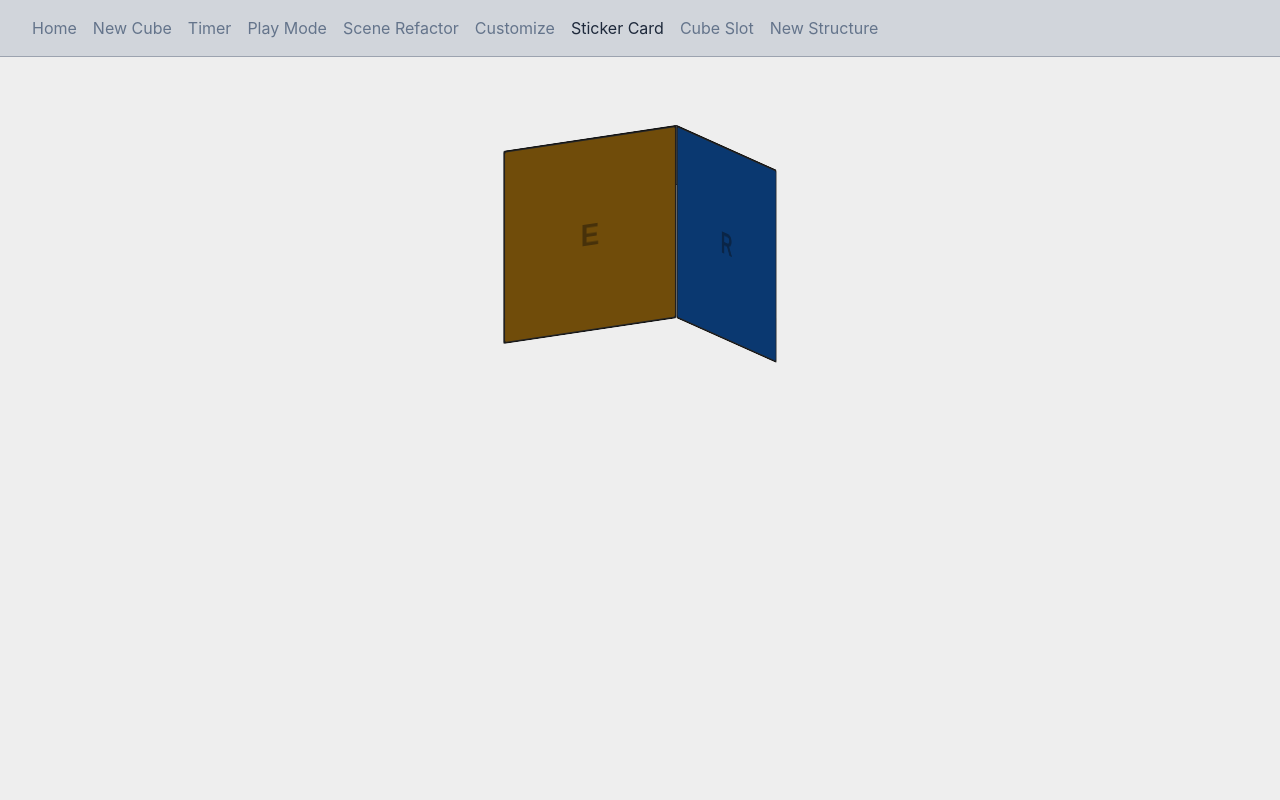
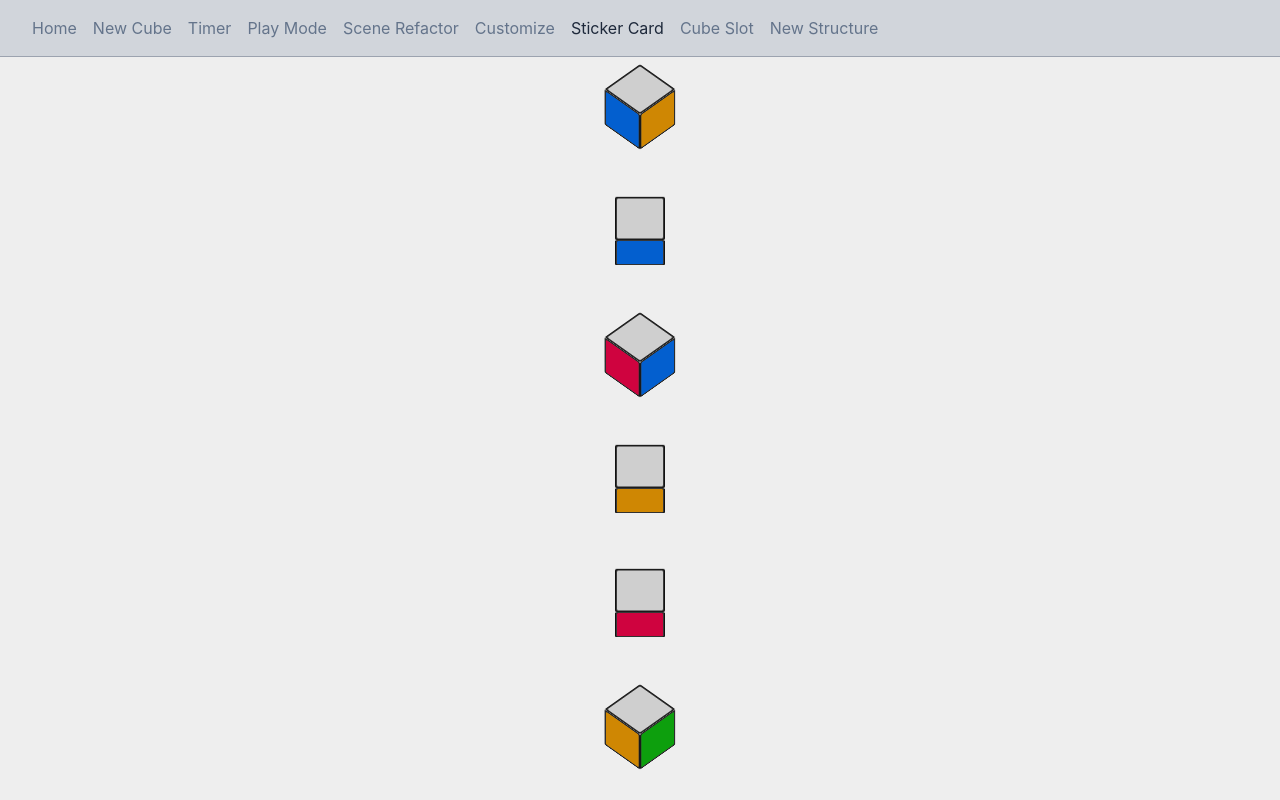
Before and after one commit to McHeisenburglar/rubiks-cube-3d-vite, a React (Vite) app: page /rubiks-cube-3d-vite/sticker-cards in a window 1280 px wide. Shown: the top 800 px of the page. Built offline with nearby package versions, Linux system fonts and the light colour scheme.

Commit message:
Got the sticker cards to work.

```diff
--- a/src/components/new/CubeRotationWrapper.tsx
+++ b/src/components/new/CubeRotationWrapper.tsx
@@ -27,6 +27,7 @@ const CubeRotationController: React.FC<IProps> = ({
 	})
 
 	useRotationContextEffect((rotationSet) => {
+		console.log('hello')
 		setRotation({ ...rotationSet })
 	})
 
--- a/src/components/sticker-cards/Main.tsx
+++ b/src/components/sticker-cards/Main.tsx
@@ -6,14 +6,16 @@ interface IProps {}
 const StickerCard: React.FC<IProps> = () => {
 	const cube = useMemo(() => new CubeWithPos(), [])
 
-	const sticker = cube.getRandomStickerInFilter((s) => s.type === 'corner')
+	const sticker = cube.getRandomStickerInFilter((s) => s.type === 'edge')
 
 	console.log('Showing sticker', sticker.name)
 
 	return (
-		<>
-			<CubePieceView sticker={sticker} cubeConfig={cube.cubeConfig} debug />
-		</>
+		<CubeStyleProvider config={cube.cubeConfig}>
+			{cube.allStickers.map((s) => (
+				<CubePieceView sticker={s} debug />
+			))}
+		</CubeStyleProvider>
 	)
 }
 
@@ -22,33 +24,55 @@ export default StickerCard
 import CubePerspectiveWrapper from '../new/CubePerspectiveWrapper'
 import CubeRotationController from '../new/CubeRotationWrapper'
 import CubeStyleProvider from '../new/CubeStyleConfigWrapper'
-
+import { RotationContext } from '../scene-refactor/useRotationEffect'
 interface CubeView {
 	sticker: ISticker
-	cubeConfig: CubeConfig
 	debug?: boolean
 	onStickerClick?: (sticker: ISticker) => void
 }
 
-const CubePieceView: React.FC<CubeView> = ({ debug, sticker, cubeConfig }) => {
+const CubePieceView: React.FC<CubeView> = ({ debug, sticker }) => {
 	if (debug) console.log('::::: Rendered CubeComponent.')
+
+	const style = {
+		'--side-size': '25px',
+	} as React.CSSProperties
+
+	const cornerRotation: RotationSet = {
+		x: -45,
+		y: -45,
+		z: 0,
+	}
+
+	const edgeRotation: RotationSet = {
+		x: -60,
+		y: -90,
+		z: 0,
+	}
+
+	const contextValue = {
+		value: sticker.type === 'corner' ? cornerRotation : edgeRotation,
+		update: () => {},
+	}
+
+	if (sticker.type === 'center') return <></>
+
+	// if (sticker.type === 'corner') rotate({ x: 0, y: 0, z: 0 })
 
 	return (
 		<div className="cube-v2">
-			<div className="cube-wrapper">
-				<CubeRotationController>
-					<CubeStyleProvider config={cubeConfig}>
+			<div className="cube-wrapper m-auto" style={style}>
+				<RotationContext.Provider value={contextValue}>
+					<CubeRotationController disabled>
 						<CubePerspectiveWrapper mode={'3d-fold'}>
 							<CubePiece sticker={sticker} />
 						</CubePerspectiveWrapper>
-					</CubeStyleProvider>
-				</CubeRotationController>
+					</CubeRotationController>
+				</RotationContext.Provider>
 			</div>
 		</div>
 	)
 }
-
-import Sticker from '../new/Sticker'
 
 interface CubePieceProps {
 	sticker: ISticker
@@ -59,10 +83,10 @@ const CubePiece: React.FC<CubePieceProps> = ({ sticker, debug }) => {
 	if (debug) console.log('::::: Rendered Cube.')
 
 	return (
-		<div className={`cube`}>
+		<div className={`cube cube-piece`}>
 			<CubeSide sticker={sticker} side="top" />
 			{sticker.neighbors?.map((n, i) => {
-				return <CubeSide sticker={n} side={i === 0 ? 'front' : 'right'} />
+				return <CubeSide sticker={n} side={i === 0 ? 'right' : 'front'} />
 			})}
 		</div>
 	)
@@ -80,7 +104,31 @@ export const CubeSide: React.FC<CubeSideProps> = ({ sticker, debug, side }) => {
 
 	return (
 		<div className={`side piece-side side-${side}`} data-side={side}>
-			<Sticker sticker={sticker} index={0} position={sticker.side + 0} />
+			<Sticker sticker={sticker} position={sticker.side + 0} />
 		</div>
 	)
 }
+
+interface StickerProps {
+	sticker: ISticker
+	position: string
+	debug?: boolean
+	classes?: string[]
+}
+
+const Sticker: React.FC<StickerProps> = ({ sticker, position, debug }) => {
+	if (debug) console.log('::::: Rendered Sticker.')
+
+	const { side, name, type, id } = sticker
+
+	const classList = ['sticker']
+	const dataAttributes = {
+		'data-sticker-color': side,
+		'data-sticker-name': name,
+		'data-sticker-id': id,
+		'data-piece-type': type,
+		'data-sticker-position': position,
+	}
+
+	return <div className={classList.join(' ')} {...dataAttributes}></div>
+}
--- a/src/scss/cube-v2.scss
+++ b/src/scss/cube-v2.scss
@@ -7,9 +7,8 @@
 .cube-v2 {
 	.cube-wrapper {
 		// background: rgb(238, 235, 210);
-		margin: 0 auto;
-		width: 400px;
-		height: 400px;
+		width: calc(var(--side-size) * 4);
+		height: calc(var(--side-size) * 4);
 		position: relative;
 		perspective: 2000px;
 
@@ -24,6 +23,13 @@
 		position: absolute;
 		top: var(--side-size);
 		left: var(--side-size);
+	}
+
+	.cube-piece {
+		transition: none !important;
+		* {
+			transition: none !important;
+		}
 	}
 
 	.side {
```
